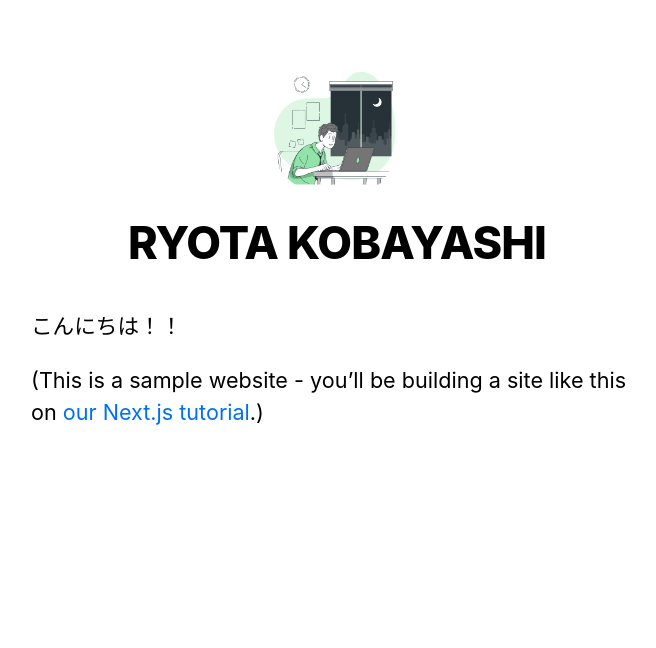
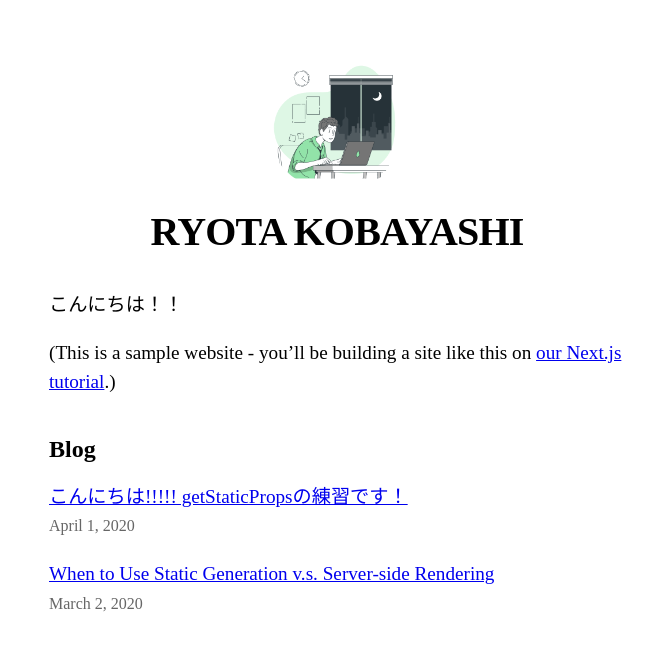
Before and after one commit to RYOTA-KOBA/Nextjs-blogApp, a Next.js app: page / in a window 1280 px wide. Shown: the top 648 px of the page, without its empty margins (303-959 px from the left). Built offline with nearby package versions, Linux system fonts and the light colour scheme.

Commit message:
Dynamic routes

```diff
--- /dev/null
+++ b/components/date.js
@@ -0,0 +1,6 @@
+import { parseISO, format } from 'date-fns';
+
+export default function Date({ dateString }) {
+  const date = parseISO(dateString);
+  return <time dateTime={dateString}>{format(date, 'LLLL d, yyyy')}</time>;
+}
--- /dev/null
+++ b/lib/posts.js
@@ -0,0 +1,67 @@
+import fs from 'fs';
+import path from 'path';
+import matter from 'gray-matter';
+import remark from 'remark';
+import html from 'remark-html';
+
+const postsDirectory = path.join(process.cwd(), 'posts');
+
+export function getSortedPostsData() {
+  // Get file names under /posts
+  const fileNames = fs.readdirSync(postsDirectory);
+  const allPostsData = fileNames.map((fileName) => {
+    // Remove ".md" from file name to get id
+    const id = fileName.replace(/\.md$/, '');
+
+    // Read markdown file as string
+    const fullPath = path.join(postsDirectory, fileName);
+    const fileContents = fs.readFileSync(fullPath, 'utf8');
+
+    // Use gray-matter to parse the post metadata section
+    const matterResult = matter(fileContents);
+
+    // Combine the data with the id
+    return {
+      id,
+      ...matterResult.data,
+    };
+  });
+  // Sort posts by date
+  return allPostsData.sort((a, b) => {
+    if (a.date < b.date) {
+      return 1;
+    } else {
+      return -1;
+    }
+  });
+}
+
+export function getAllPostIds() {
+  const fileNames = fs.readdirSync(postsDirectory);
+  return fileNames.map((fileName) => {
+    return {
+      params: {
+        id: fileName.replace(/\.md$/, ''),
+      },
+    };
+  });
+}
+
+export async function getPostData(id) {
+  const fullPath = path.join(postsDirectory, `${id}.md`);
+  const fileContents = fs.readFileSync(fullPath, 'utf8');
+
+  // Use gray-matter to parse the post metadata section
+  const matterResult = matter(fileContents);
+
+  // Use remark to convert markdown into HTML string
+  const processedContent = await remark().use(html).process(matterResult.content);
+  const contentHtml = processedContent.toString();
+
+  // Combine the data with the id and contentHtml
+  return {
+    id,
+    contentHtml,
+    ...matterResult.data,
+  };
+}
--- a/pages/_app.js
+++ b/pages/_app.js
@@ -1,5 +1,3 @@
-import '../styles/global.css';
-
 export default function App({ Component, pageProps }) {
   return <Component {...pageProps} />;
 }
--- a/pages/index.js
+++ b/pages/index.js
@@ -1,10 +1,24 @@
+/* eslint-disable react/no-unknown-property */
 /* eslint-disable react/no-unescaped-entities */
 import Head from 'next/head';
 import Layout, { siteTitle } from '../components/layout';
 import utilStyles from '../styles/utils.module.css';
+import { getSortedPostsData } from '../lib/posts';
+import Link from 'next/link';
+import Date from '../components/date';
 
-export default function Home() {
+export async function getServerSideProps(context) {
+  const allPostsData = getSortedPostsData();
+  return {
+    props: {
+      allPostsData,
+    },
+  };
+}
+
+export default function Home({ allPostsData }) {
   return (
+    <div className="font-famify-global">
       <Layout home>
         <Head>
           <title>{siteTitle}</title>
@@ -13,9 +27,29 @@ export default function Home() {
           <p>こんにちは！！</p>
           <p>
             (This is a sample website - you’ll be building a site like this on{' '}
-          <a href="https://nextjs.org/learn">our Next.js tutorial</a>.)
+            <a className="text-blue-400" href="https://nextjs.org/learn">
+              our Next.js tutorial
+            </a>
+            .)
           </p>
         </section>
+        <section className={`${utilStyles.headingMd} ${utilStyles.padding1px}`}>
+          <h2 className={utilStyles.headingLg}>Blog</h2>
+          <ul className={utilStyles.list}>
+            {allPostsData.map(({ id, date, title }) => (
+              <li className={utilStyles.listItem} key={id}>
+                <Link href={`/posts/${id}`}>
+                  <a>{title}</a>
+                </Link>
+                <br />
+                <small className={utilStyles.lightText}>
+                  <Date dateString={date} />
+                </small>
+              </li>
+            ))}
+          </ul>
+        </section>
       </Layout>
+    </div>
   );
 }
--- /dev/null
+++ b/posts/pre-rendering.md
@@ -0,0 +1,16 @@
+---
+title: 'こんにちは!!!!! getStaticPropsの練習です！'
+date: '2020-04-01'
+---
+
+Next.js has two forms of pre-rendering: **Static Generation** and **Server-side Rendering**. The difference is in **when** it generates the HTML for a page.
+
+- **Static Generation** is the pre-rendering method that generates the HTML at **build time**. The pre-rendered HTML is then _reused_ on each request.
+- **Server-side Rendering** is the pre-rendering method that generates the HTML on **each request**.
+
+Importantly, Next.js lets you **choose** which pre-rendering form to use for each page. You can create a "hybrid" Next.js app by using Static Generation for most pages and using Server-side Rendering for others.
+
+- Marketing pages
+- Blog posts
+- E-commerce product listings
+- Help and documentation
--- /dev/null
+++ b/posts/ssg-ssr.md
@@ -0,0 +1,19 @@
+---
+title: 'When to Use Static Generation v.s. Server-side Rendering'
+date: '2020-03-02'
+---
+
+We recommend using **Static Generation** (with and without data) whenever possible because your page can be built once and served by CDN, which makes it much faster than having a server render the page on every request.
+
+You can use Static Generation for many types of pages, including:
+
+- Marketing pages
+- Blog posts
+- E-commerce product listings
+- Help and documentation
+
+You should ask yourself: "Can I pre-render this page **ahead** of a user's request?" If the answer is yes, then you should choose Static Generation.
+
+On the other hand, Static Generation is **not** a good idea if you cannot pre-render a page ahead of a user's request. Maybe your page shows frequently updated data, and the page content changes on every request.
+
+In that case, you can use **Server-Side Rendering**. It will be slower, but the pre-rendered page will always be up-to-date. Or you can skip pre-rendering and use client-side JavaScript to populate data.
--- a/styles/global.css
+++ b/styles/global.css
@@ -1,3 +1,8 @@
+.font-famify-global {
+  font-family: -apple-system, BlinkMacSystemFont, Segoe UI, Roboto, Oxygen, Ubuntu, Cantarell,
+    Fira Sans, Droid Sans, Helvetica Neue, sans-serif;
+}
+
 html,
 body {
   padding: 0;
```
Also changed, not shown: package.json (+9 -1 lines), pages/posts/[id].js (added, +39 -0 lines), pages/posts/first-post.js (deleted, +0 -21 lines), public/images/men.jpg (added), 1 other file (tests, documents, lock files or other folders). Lines whose indentation alone changed are shown as unchanged.
